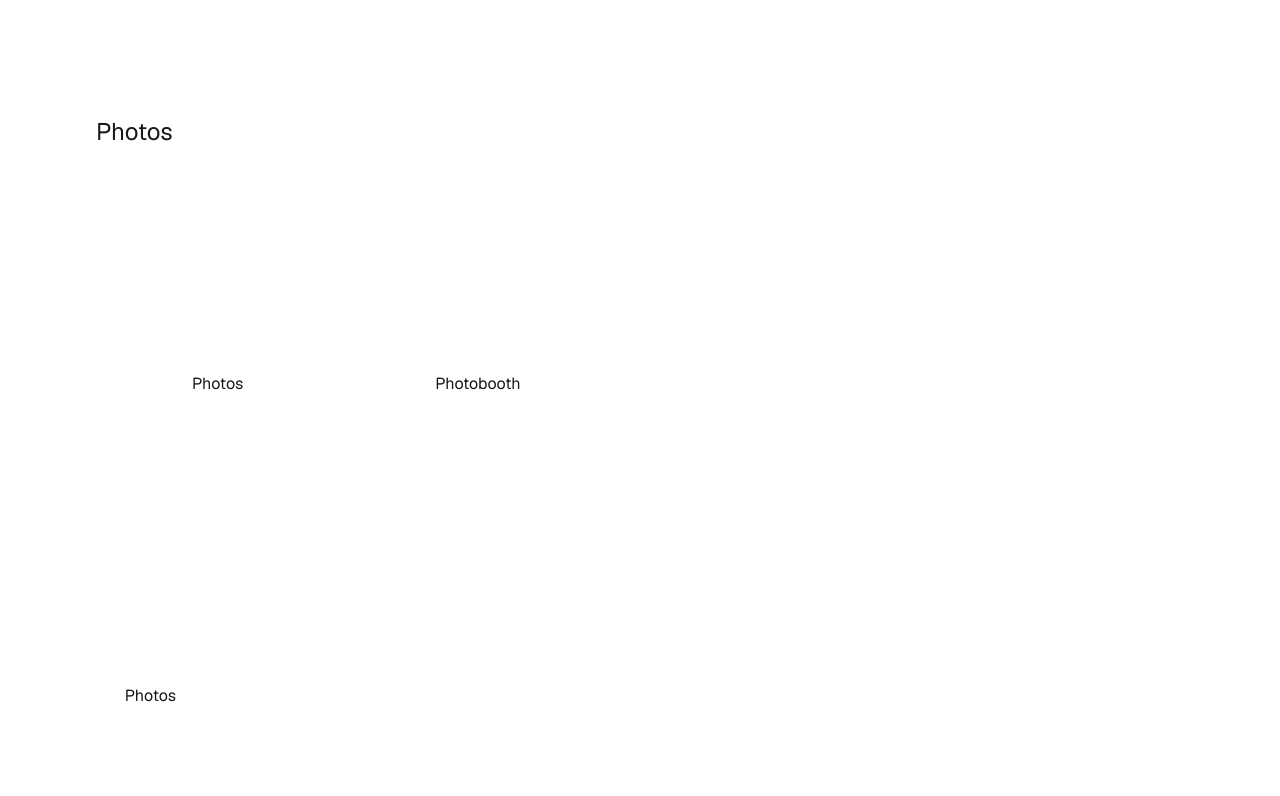
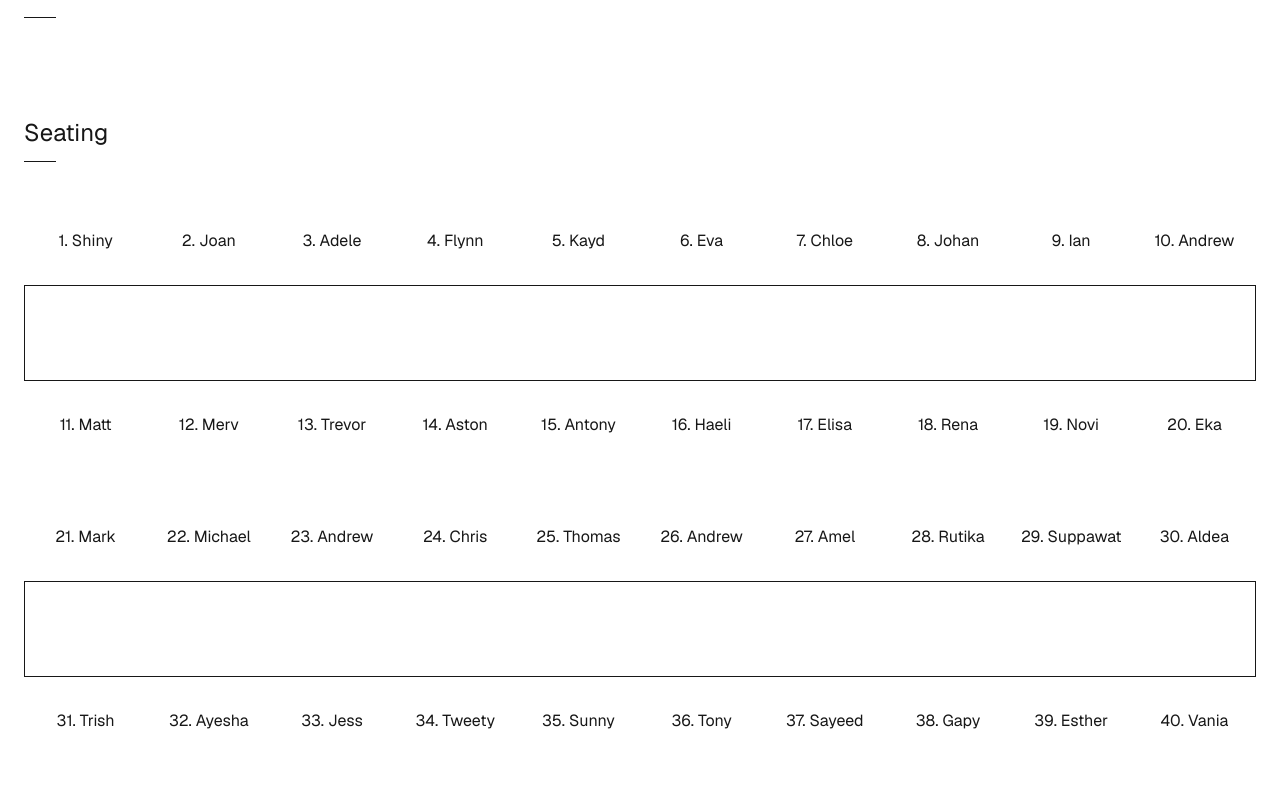
Before and after one commit to kaydwithers/kayd-and-eva, a Next.js app: page / in a window 1280 px wide. Shown: the part 1364-2160 px from the top of the page. Built offline with nearby package versions, Linux system fonts and the light colour scheme.

Commit message:
fix: content updates

```diff
--- /dev/null
+++ b/src/app/components/Heading/Heading.tsx
@@ -0,0 +1,12 @@
+type HeadingProps = {
+  children: React.ReactNode;
+};
+
+export const Heading = ({ children }: HeadingProps) => {
+  return (
+    <div className="mb-8">
+      <h2 className="text-2xl mb-3">{children}</h2>
+      <hr className="h-1 w-8 bg-white" />
+    </div>
+  );
+};
--- a/src/app/components/Menu/Menu.tsx
+++ b/src/app/components/Menu/Menu.tsx
@@ -1,7 +1,9 @@
+import { Heading } from "../Heading/Heading";
+
 export const Menu = () => {
   return (
     <div className="flex flex-col">
-      <h2 className="text-2xl mb-32">Menu</h2>
+      <Heading>Menu</Heading>
 
       <div className="flex flex-col gap-y-48"></div>
     </div>
--- a/src/app/components/OurStory/OurStory.tsx
+++ b/src/app/components/OurStory/OurStory.tsx
@@ -1,7 +1,9 @@
+import { Heading } from "../Heading/Heading";
+
 export const OurStory = () => {
   return (
     <div className="">
-      <h2 className="text-2xl mb-32">Our story</h2>
+      <Heading>Our story</Heading>
 
       <div className="flex flex-col gap-y-8">
         <p>
--- a/src/app/components/Photos/Photos.tsx
+++ b/src/app/components/Photos/Photos.tsx
@@ -1,6 +1,7 @@
 "use client";
 
 import { useState } from "react";
+import { Heading } from "../Heading/Heading";
 
 const TABS = {
   PHOTOS: "photos",
@@ -16,18 +17,30 @@
 
   return (
     <div className="flex flex-col">
-      <h2 className="text-2xl mb-32">Photos</h2>
+      <Heading>Photos</Heading>
 
-      <div className="flex flex-col gap-y-48">
+      <div className="flex flex-col gap-y-12">
         <ul className="flex">
           <li>
-            <button className="p-24" onClick={() => handlePress(TABS.PHOTOS)}>
+            <button
+              className={`py-4 px-6 border-b ${
+                activeTab === TABS.PHOTOS
+                  ? "border-white"
+                  : "border-transparent"
+              }`}
+              onClick={() => handlePress(TABS.PHOTOS)}
+            >
               Photos
             </button>
           </li>
+
           <li>
             <button
-              className="p-24"
+              className={`py-4 px-6 border-b ${
+                activeTab === TABS.PHOTOBOOTH
+                  ? "border-white"
+                  : "border-transparent"
+              }`}
               onClick={() => handlePress(TABS.PHOTOBOOTH)}
             >
               Photobooth
@@ -35,9 +48,38 @@
           </li>
         </ul>
 
-        <div className="grid grid-cols-10 text-center">
-          {activeTab === TABS.PHOTOS && <>Photos</>}
-          {activeTab === TABS.PHOTOBOOTH && <>Photobooth</>}
+        <div className="">
+          {activeTab === TABS.PHOTOS && (
+            <div>
+              <p>
+                Check back soon—we’ll upload wedding photos here once they’re
+                ready.
+              </p>
+            </div>
+          )}
+          {activeTab === TABS.PHOTOBOOTH && (
+            <div>
+              <p className="mb-6">Instructions</p>
+
+              <ul className="list-decimal pl-6 flex flex-col gap-y-4">
+                <li>
+                  With the supplied camera, use the camera app to take a photo.
+                </li>
+                <li>
+                  When you are happy with your photo, open the Link WIDE app.
+                </li>
+                <li>
+                  In the Link WIDE app, select <strong>Simple Print</strong>,
+                  choose your photo, and press the print button.
+                </li>
+                <li>
+                  If the printer runs out of paper, you can try replacing the
+                  film roll. If it's too tricky, feel free to ask Kayd or Eva
+                  for help.
+                </li>
+              </ul>
+            </div>
+          )}
         </div>
       </div>
     </div>
--- a/src/app/components/Seating/Seating.tsx
+++ b/src/app/components/Seating/Seating.tsx
@@ -1,66 +1,70 @@
+import { Heading } from "../Heading/Heading";
+
 export const Seating = () => {
   return (
     <div className="flex flex-col">
-      <h2 className="text-2xl mb-32">Seating</h2>
+      <Heading>Seating</Heading>
 
-      <div className="flex flex-col gap-y-48">
+      <div className="overflow-x-scroll md:overflow-x-visible">
+        <div className="flex flex-col gap-y-6 min-w-[1200px]">
           <div className="">
             <div className="grid grid-cols-10 text-center">
-            <p className="py-16">1. Shiny</p>
-            <p className="py-16">2. Joan</p>
-            <p className="py-16">3. Adele</p>
-            <p className="py-16">4. Flynn</p>
-            <p className="py-16">5. Kayd</p>
-            <p className="py-16">6. Eva</p>
-            <p className="py-16">7. Chloe</p>
-            <p className="py-16">8. Johan</p>
-            <p className="py-16">9. Ian</p>
-            <p className="py-16">10. Andrew</p>
+              <p className="py-8">1. Shiny</p>
+              <p className="py-8">2. Joan</p>
+              <p className="py-8">3. Adele</p>
+              <p className="py-8">4. Flynn</p>
+              <p className="py-8">5. Kayd</p>
+              <p className="py-8">6. Eva</p>
+              <p className="py-8">7. Chloe</p>
+              <p className="py-8">8. Johan</p>
+              <p className="py-8">9. Ian</p>
+              <p className="py-8">10. Andrew</p>
             </div>
 
-          <div className="grid grid-cols-10 border h-32"></div>
+            <div className="grid grid-cols-10 border h-24 bg-white/5"></div>
 
             <div className="grid grid-cols-10 text-center">
-            <p className="py-16">11. Matt</p>
-            <p className="py-16">12. Merv</p>
-            <p className="py-16">13. Trevor</p>
-            <p className="py-16">14. Aston</p>
-            <p className="py-16">15. Antony</p>
-            <p className="py-16">16. Haeli</p>
-            <p className="py-16">17. Elisa</p>
-            <p className="py-16">18. Rena</p>
-            <p className="py-16">19. Novi</p>
-            <p className="py-16">20. Eka</p>
+              <p className="py-8">11. Matt</p>
+              <p className="py-8">12. Merv</p>
+              <p className="py-8">13. Trevor</p>
+              <p className="py-8">14. Aston</p>
+              <p className="py-8">15. Antony</p>
+              <p className="py-8">16. Haeli</p>
+              <p className="py-8">17. Elisa</p>
+              <p className="py-8">18. Rena</p>
+              <p className="py-8">19. Novi</p>
+              <p className="py-8">20. Eka</p>
             </div>
           </div>
 
           <div className="">
             <div className="grid grid-cols-10 text-center">
-            <p className="py-16">21. Mark</p>
-            <p className="py-16">22. Michael</p>
-            <p className="py-16">23. Andrew Dobrich</p>
-            <p className="py-16">24. Chris</p>
-            <p className="py-16">25. Thomas</p>
-            <p className="py-16">26. Andrew Davidson</p>
-            <p className="py-16">27. Amel</p>
-            <p className="py-16">28. Rutika</p>
-            <p className="py-16">29. Suppawat</p>
-            <p className="py-16">30. Aldea</p>
+              <p className="py-8">21. Mark</p>
+              <p className="py-8">22. Michael</p>
+              <p className="py-8">23. Andrew</p>
+              <p className="py-8">24. Chris</p>
+              <p className="py-8">25. Thomas</p>
+              <p className="py-8">26. Andrew</p>
+              <p className="py-8">27. Amel</p>
+              <p className="py-8">28. Rutika</p>
+              <p className="py-8">29. Suppawat</p>
+              <p className="py-8">30. Aldea</p>
             </div>
 
-          <div className="grid grid-cols-10 border h-32"></div>
+            <div className="grid grid-cols-10 border h-24 bg-white/5"></div>
 
             <div className="grid grid-cols-10 text-center">
-            <p className="py-16">31. Trish</p>
-            <p className="py-16">32. Ayesha</p>
-            <p className="py-16">33. Jess</p>
-            <p className="py-16">34. Tweety</p>
-            <p className="py-16">35. Sunny</p>
-            <p className="py-16">36. Tony</p>
-            <p className="py-16">37. Sayeed</p>
-            <p className="py-16">38. Gapy</p>
-            <p className="py-16">39. Esther</p>
-            <p className="py-16">40. Vania</p>
+              <p className="py-8">31. Trish</p>
+              <p className="py-8">32. Ayesha</p>
+              <p className="py-8">33. Jess</p>
+              <p className="py-8">34. Tweety</p>
+              <p className="py-8">35. Sunny</p>
+              <p className="py-8">36. Tony</p>
+              <p className="py-8">37. Sayeed</p>
+              <p className="py-8">38. Gapy</p>
+              <p className="py-8">39. Esther</p>
+              <p className="py-8">40. Vania</p>
+            </div>
           </div>
         </div>
       </div>
--- a/src/app/page.tsx
+++ b/src/app/page.tsx
@@ -6,8 +6,8 @@
 export default function Home() {
   return (
     <div className="font-[family-name:var(--font-geist-sans)]">
-      <div className="flex flex-col gap-y-48 p-8 lg:p-24">
-        <h1 className="text-4xl">Kayd and Eva</h1>
+      <div className="flex flex-col gap-y-16 p-3 lg:p-6 my-16">
+        <h1 className="text-4xl">Eva and Kayd 👰🏻‍♀️🤵</h1>
 
         <OurStory />
 
```
Lines whose indentation alone changed are shown as unchanged.
